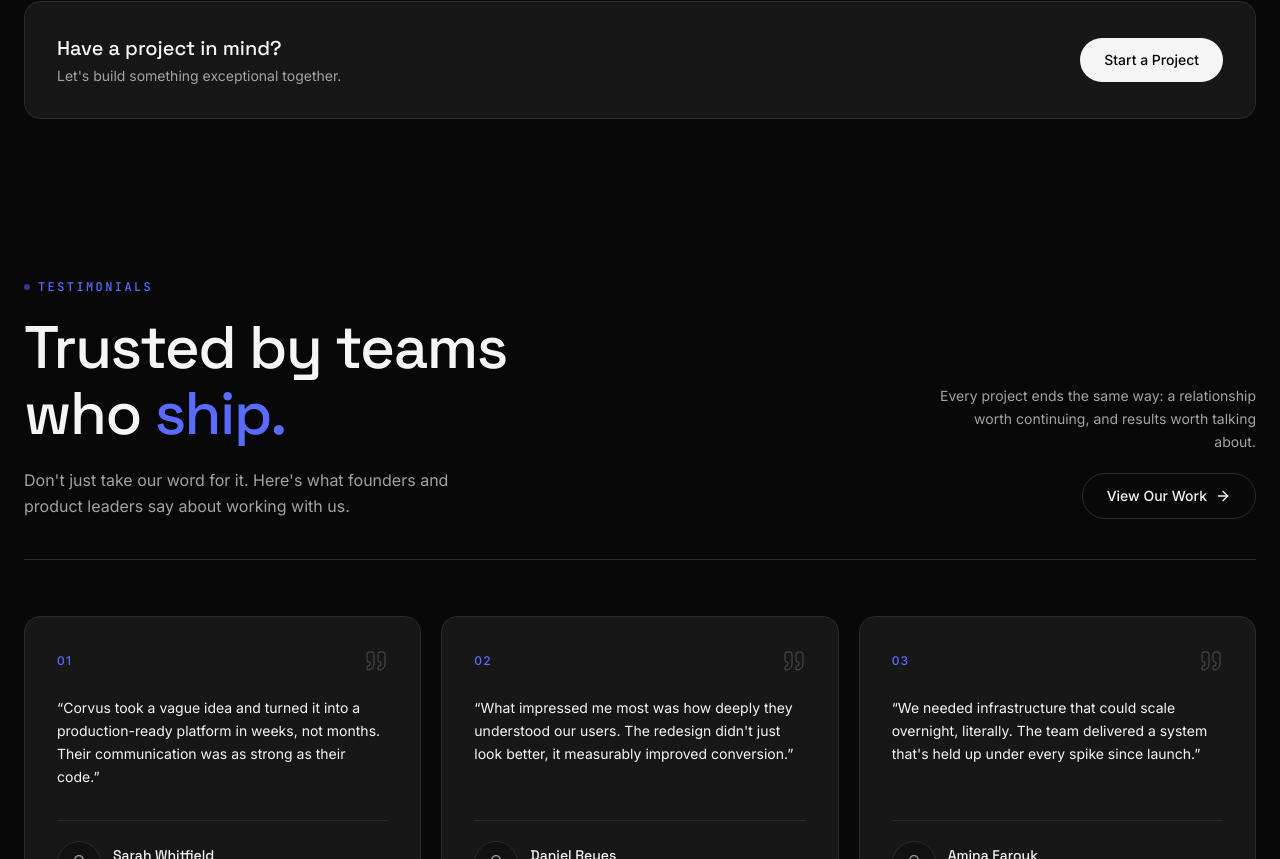
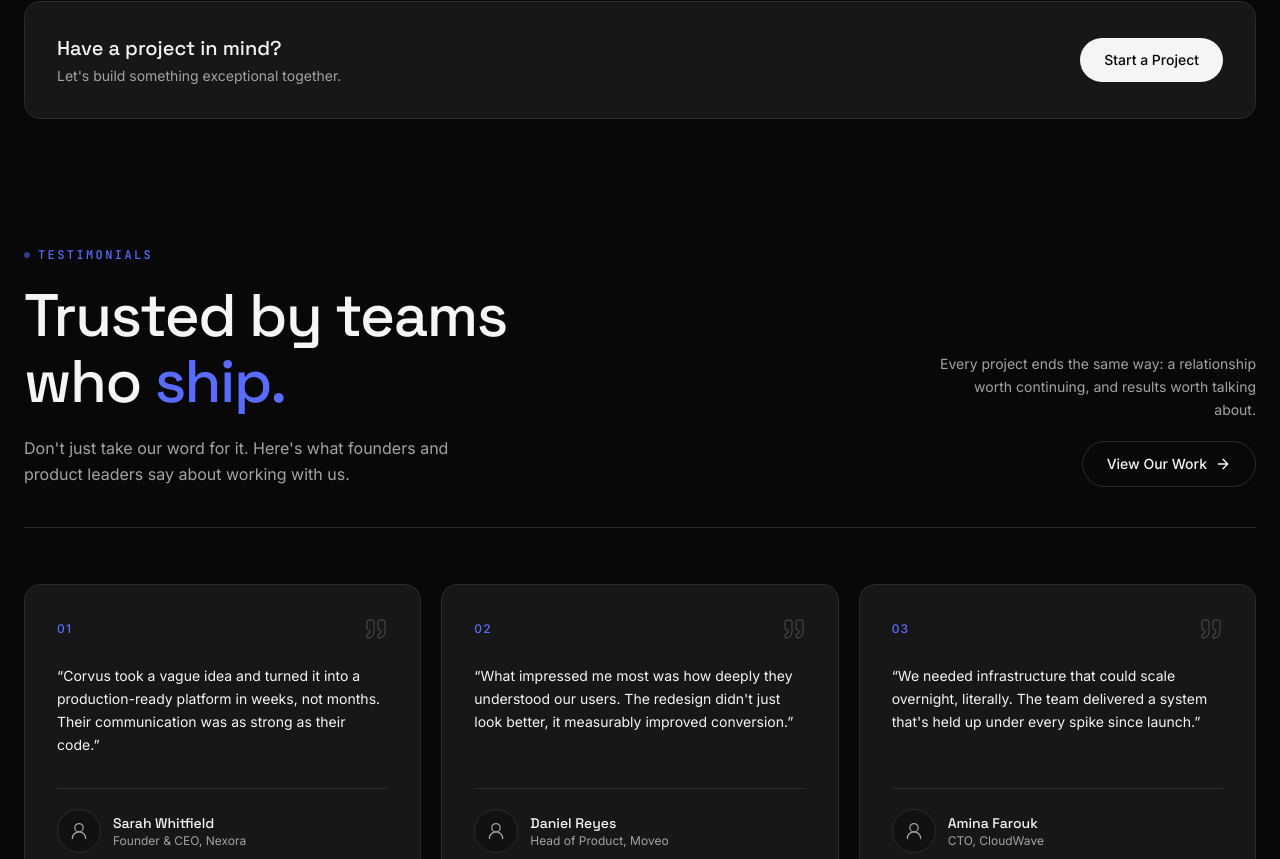
Before and after one commit to b4rbarroja/corvus, a Next.js app: page / in a window 1280 px wide. Shown: the part 3441-4300 px from the top of the page. Built offline with nearby package versions, Linux system fonts and the light colour scheme.

Commit message:
edit space

```diff
--- a/app/components/Testimonials.tsx
+++ b/app/components/Testimonials.tsx
@@ -62,7 +62,7 @@ function Stars({ rating }: { rating: number }) {
 
 export default function Testimonials() {
   return (
-    <section className="relative overflow-hidden bg-background bg-noise py-24">
+    <section className="relative overflow-hidden bg-background bg-noise py-12 md:py-16">
       <Continer className="relative z-10">
         {/* Header */}
         <div className="flex flex-col justify-between gap-10 border-b border-border pb-10 lg:flex-row lg:items-end">
```
